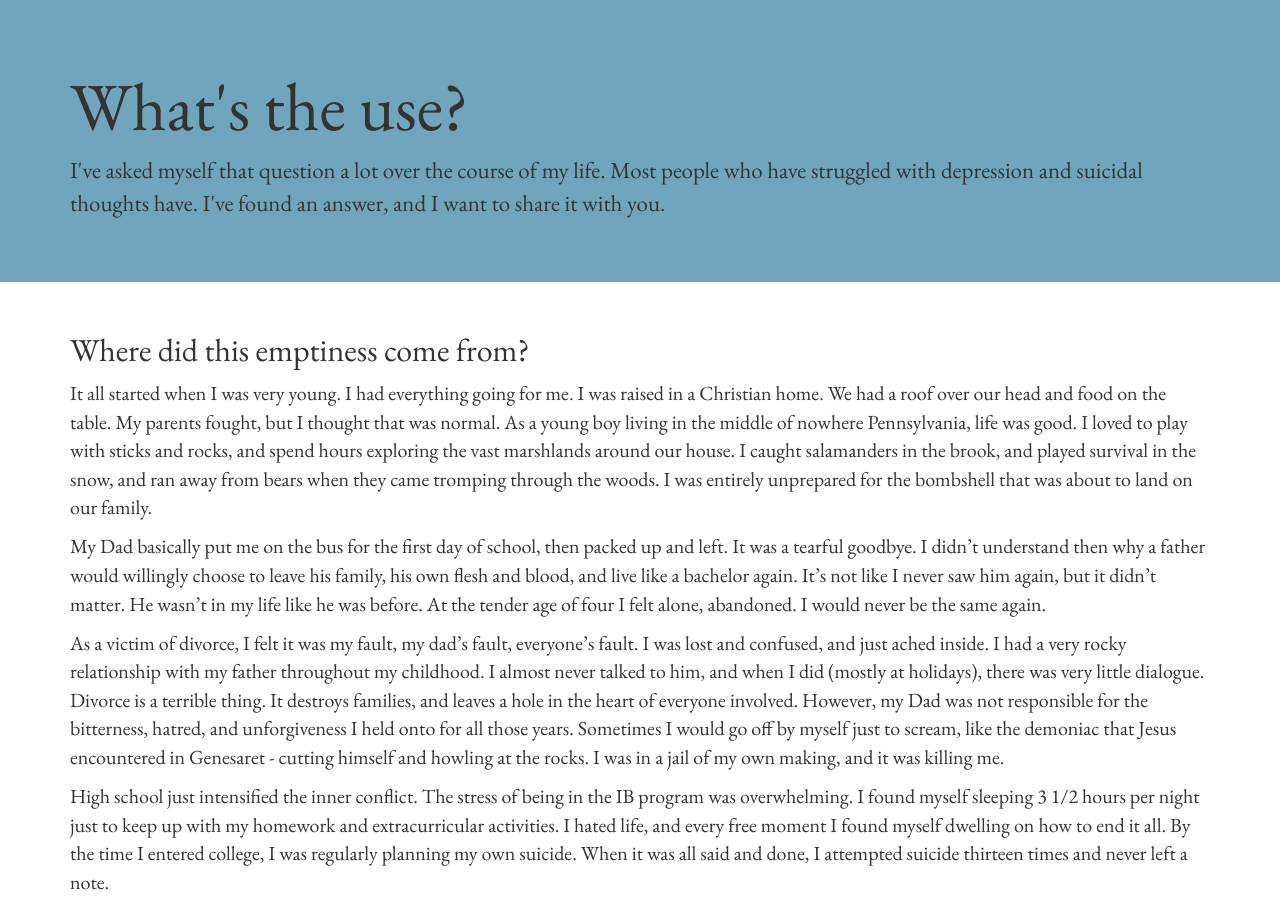
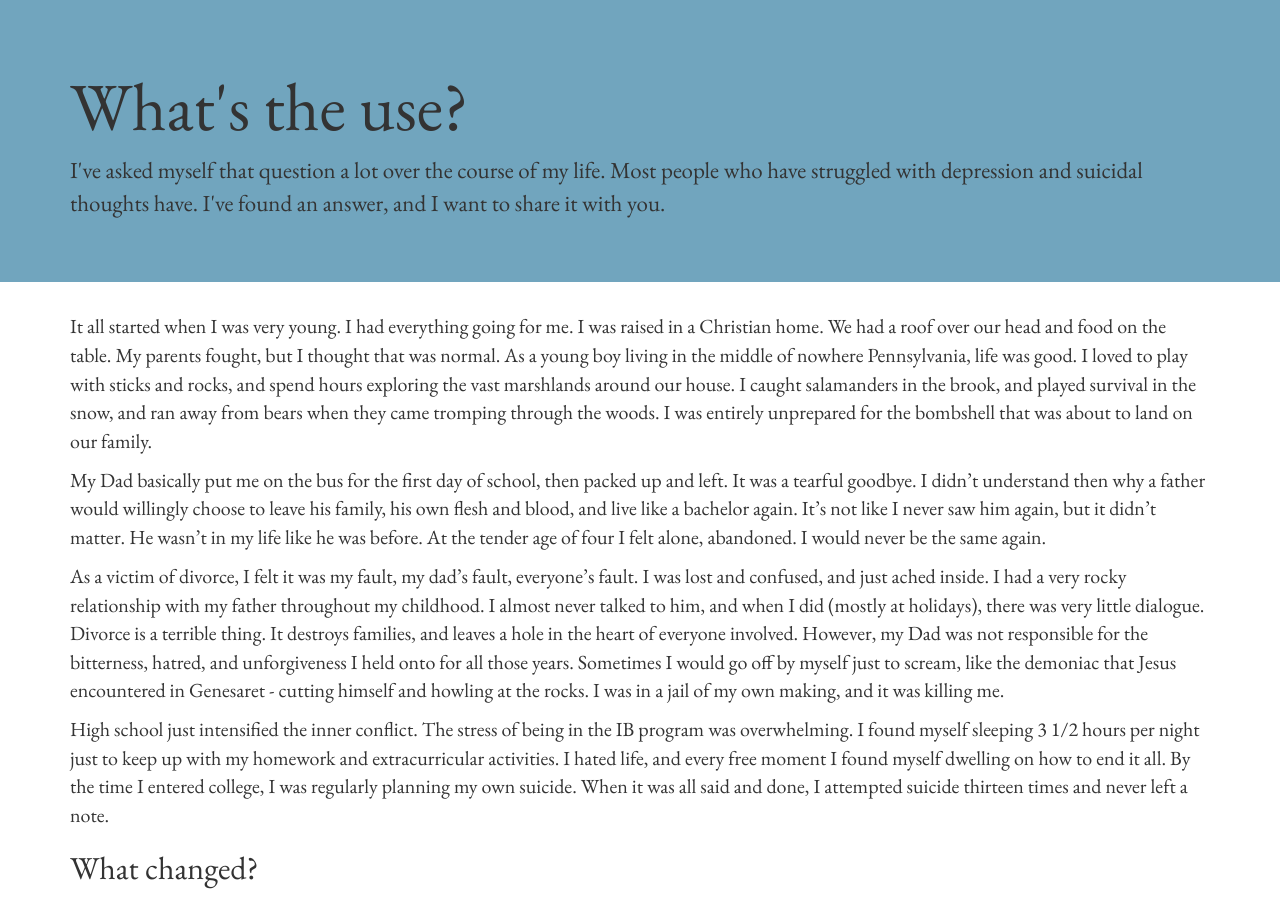
Before and after one commit to thinkjson/violenthope, a Jekyll site: the page built from index.markdown, in a window 1280 px wide and 900 px high. Built offline with Jekyll 4.4.1, drawn with Linux system fonts in a browser that asks for light colours; nearby versions of some CDN libraries.

Commit message:
Remove initial heading

```diff
--- a/index.markdown
+++ b/index.markdown
@@ -3,8 +3,6 @@ layout: default
 title: What's the use?
 permalink: /
 ---
-
-## Where did this emptiness come from?
 
 It all started when I was very young. I had everything going for me. I was raised in a Christian home. We had a roof over our head and food on the table. My parents fought, but I thought that was normal. As a young boy living in the middle of nowhere Pennsylvania, life was good. I loved to play with sticks and rocks, and spend hours exploring the vast marshlands around our house. I caught salamanders in the brook, and played survival in the snow, and ran away from bears when they came tromping through the woods. I was entirely unprepared for the bombshell that was about to land on our family.
 
```
